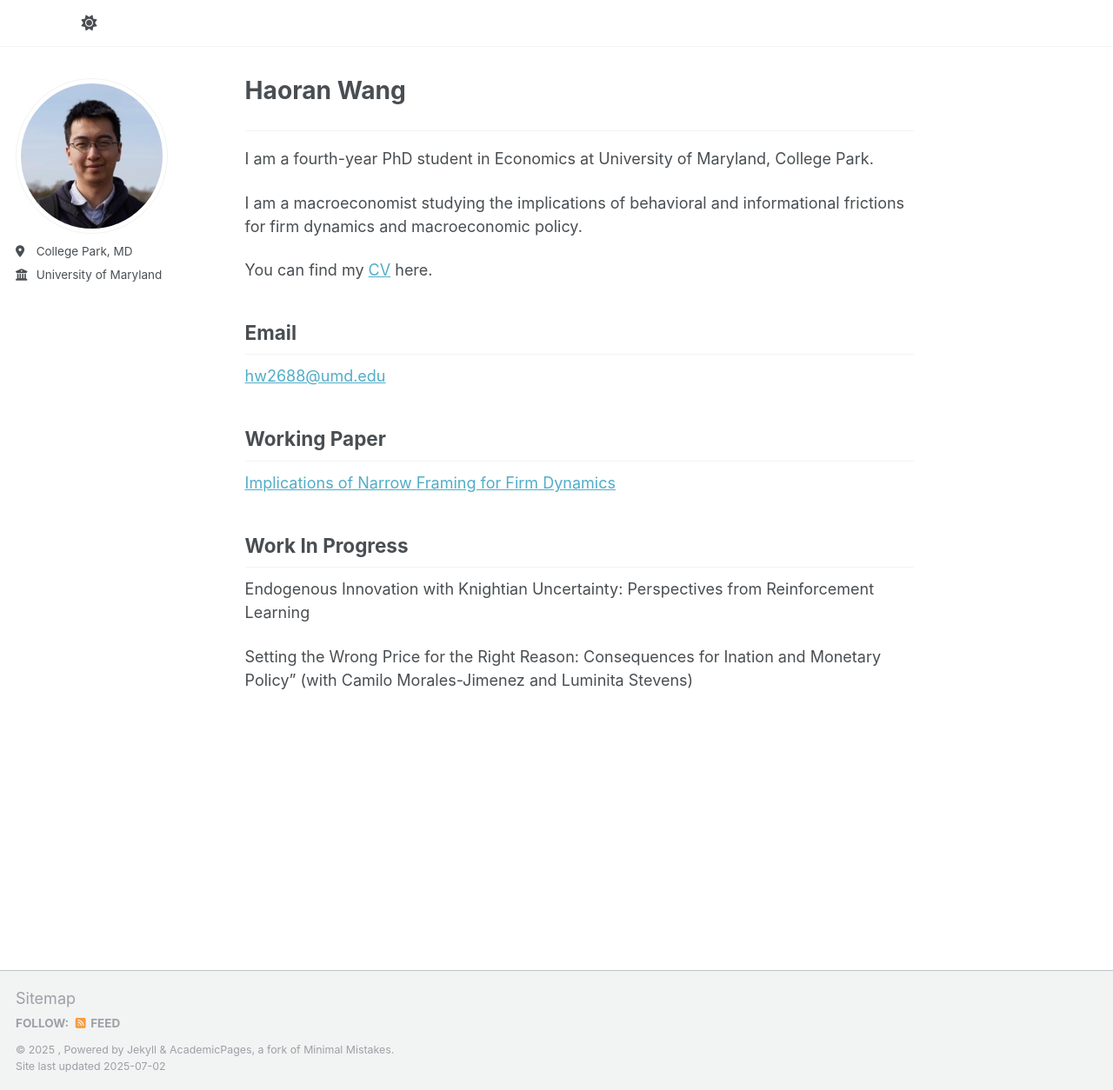
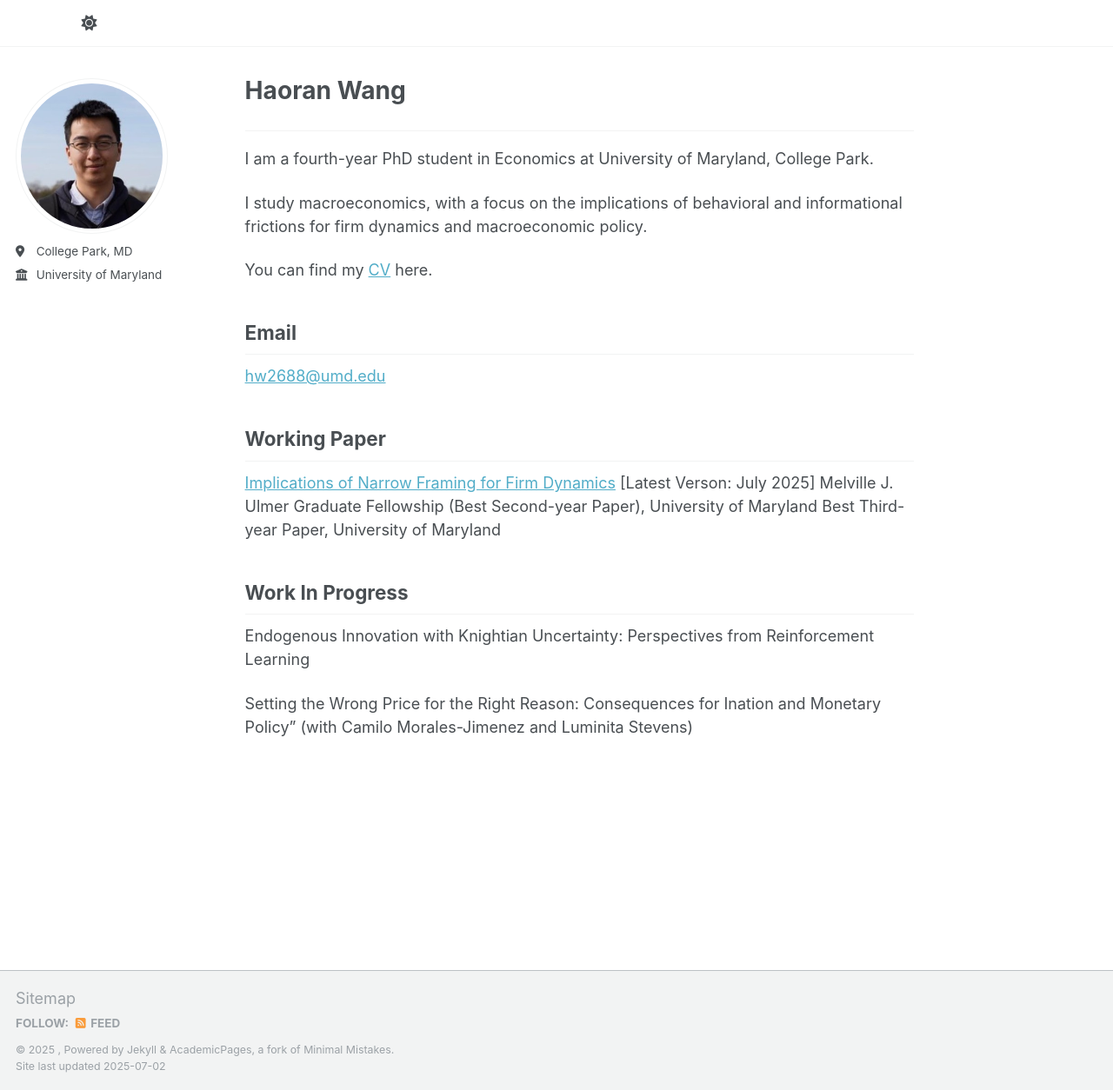
Before and after one commit to harrywang-econ/haoran-wang.github.io, a Jekyll site: the page built from _pages/about.md, in a window 1280 px wide and 1254 px high. Shown: the whole window at 87% size. Built offline with Jekyll 4.4.1, drawn with Linux system fonts in a browser that asks for light colours; a script that is not in the unit is left out.

Commit message:
Update about.md

```diff
--- a/_pages/about.md
+++ b/_pages/about.md
@@ -11,7 +11,7 @@ redirect_from:
 
 I am a fourth-year PhD student in Economics at University of Maryland, College Park.
 
-I am a macroeconomist studying the implications of behavioral and informational frictions for firm dynamics and macroeconomic policy.
+I study macroeconomics, with a focus on the implications of behavioral and informational frictions for firm dynamics and macroeconomic policy.
 
 You can find my [CV](files/Haoran_Wang_CV_June_2025.pdf) here.
 
@@ -23,6 +23,9 @@ Email
 Working Paper
 -------------
 [Implications of Narrow Framing for Firm Dynamics](files/NF_draft_July_2025.pdf)
+[Latest Verson: July 2025]
+Melville J. Ulmer Graduate Fellowship (Best Second-year Paper), University of Maryland
+Best Third-year Paper, University of Maryland
 
 
 Work In Progress
```
